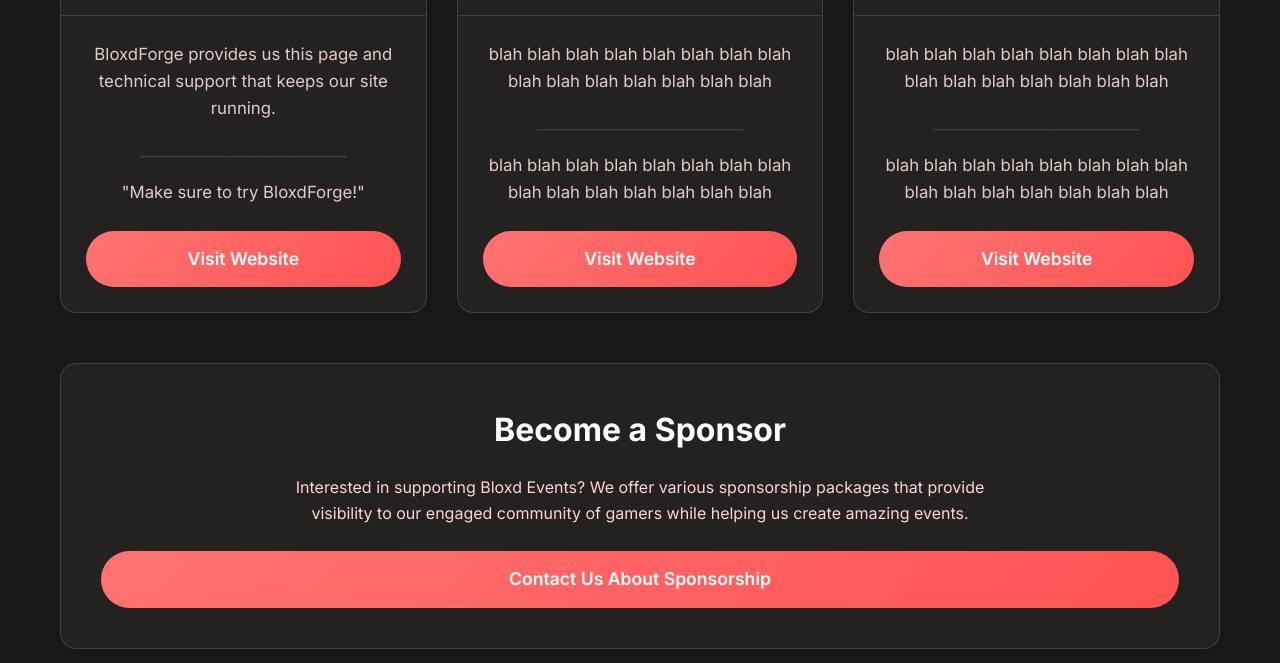
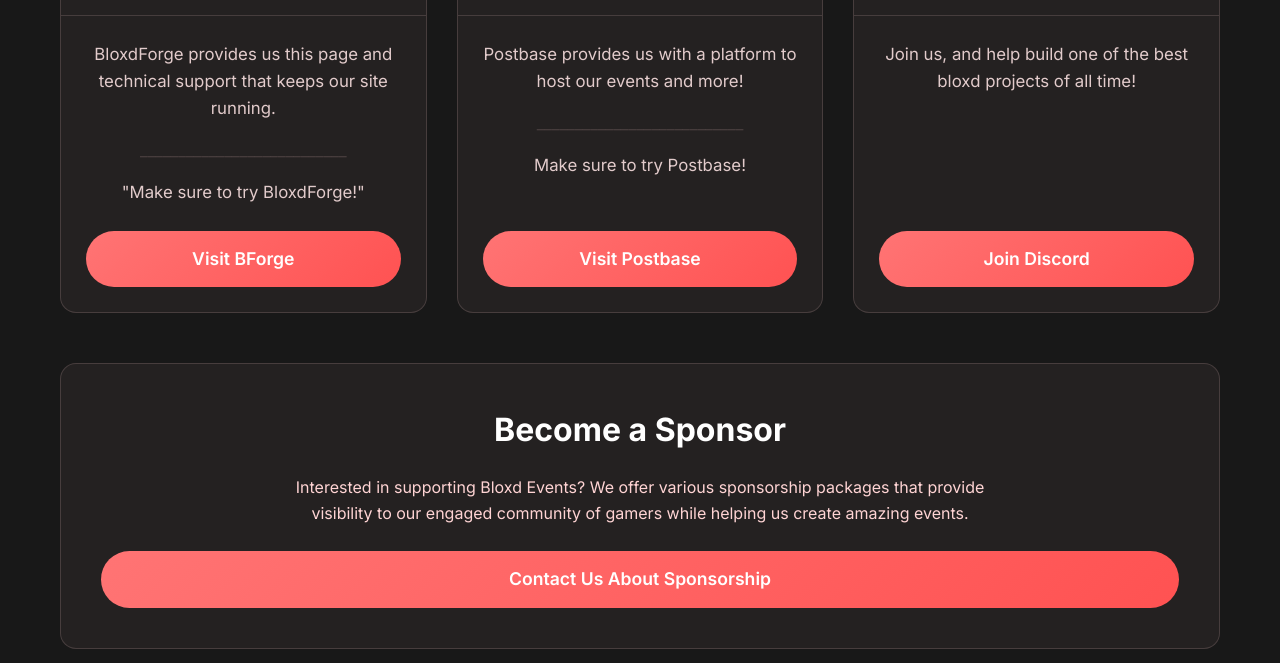
Before and after one commit to bloxdevents/main, a plain HTML site: page sponsors/index.html in a window 1280 px wide. Shown: the part 437-1100 px from the top of the page. Drawn offline with Linux system fonts and the light colour scheme; a web font is replaced by a local one.

Commit message:
there kat you happy?

```diff
--- a/sponsors/index.html
+++ b/sponsors/index.html
@@ -358,37 +358,35 @@
                         <p>"Make sure to try BloxdForge!"</p>
                     </div>
                     <div class="card-actions">
-                        <a href="https://bloxdforge.com/" class="sponsor-button" target="_blank">Visit Website</a>
+                        <a href="https://bloxdforge.com/" class="sponsor-button" target="_blank">Visit BForge</a>
                     </div>
                 </div>
 
                 <!-- Example Sponsor 2 -->
                 <div class="sponsor-card">
                     <div class="card-header">
-                        <h2 class="card-title">blah Tech</h2>
+                        <h2 class="card-title">Postbase</h2>
                     </div>
                     <div class="card-desc">
-                        <p>blah blah blah blah blah blah blah blah blah blah blah blah blah blah blah </p>
+                        <p>Postbase provides us with a platform to host our events and more!</p>
                         <p class="card-divider">___________________________</p>
-                        <p>blah blah blah blah blah blah blah blah blah blah blah blah blah blah blah </p>
+                        <p>Make sure to try Postbase!</p>
                     </div>
                     <div class="card-actions">
-                        <a href="#" class="sponsor-button">Visit Website</a>
+                        <a href="https://postbase.app/" class="sponsor-button" target="_blank">Visit Postbase</a>
                     </div>
                 </div>
 
                 <!-- Example Sponsor 3 -->
                 <div class="sponsor-card">
                     <div class="card-header">
-                        <h2 class="card-title">blah United</h2>
+                        <h2 class="card-title">Could be you!</h2>
                     </div>
                     <div class="card-desc">
-                        <p>blah blah blah blah blah blah blah blah blah blah blah blah blah blah blah </p>
-                        <p class="card-divider">___________________________</p>
-                        <p>blah blah blah blah blah blah blah blah blah blah blah blah blah blah blah </p>
+                        <p>Join us, and help build one of the best bloxd projects of all time!</p>
                     </div>
                     <div class="card-actions">
-                        <a href="#" class="sponsor-button">Visit Website</a>
+                        <a href="https://discord.gg/e3nMQFfrHY" target="_blank" class="sponsor-button">Join Discord</a>
                     </div>
                 </div>
             </div>
@@ -397,7 +395,7 @@
             <div class="become-sponsor">
                 <h2>Become a Sponsor</h2>
                 <p>Interested in supporting Bloxd Events? We offer various sponsorship packages that provide visibility to our engaged community of gamers while helping us create amazing events.</p>
-                <a href="https://discord.gg/e3nMQFfrHY" class="sponsor-button">Contact Us About Sponsorship</a>
+                <a href="https://discord.gg/e3nMQFfrHY" target="_blank" class="sponsor-button">Contact Us About Sponsorship</a>
             </div>
         </div>
     </main>
```
